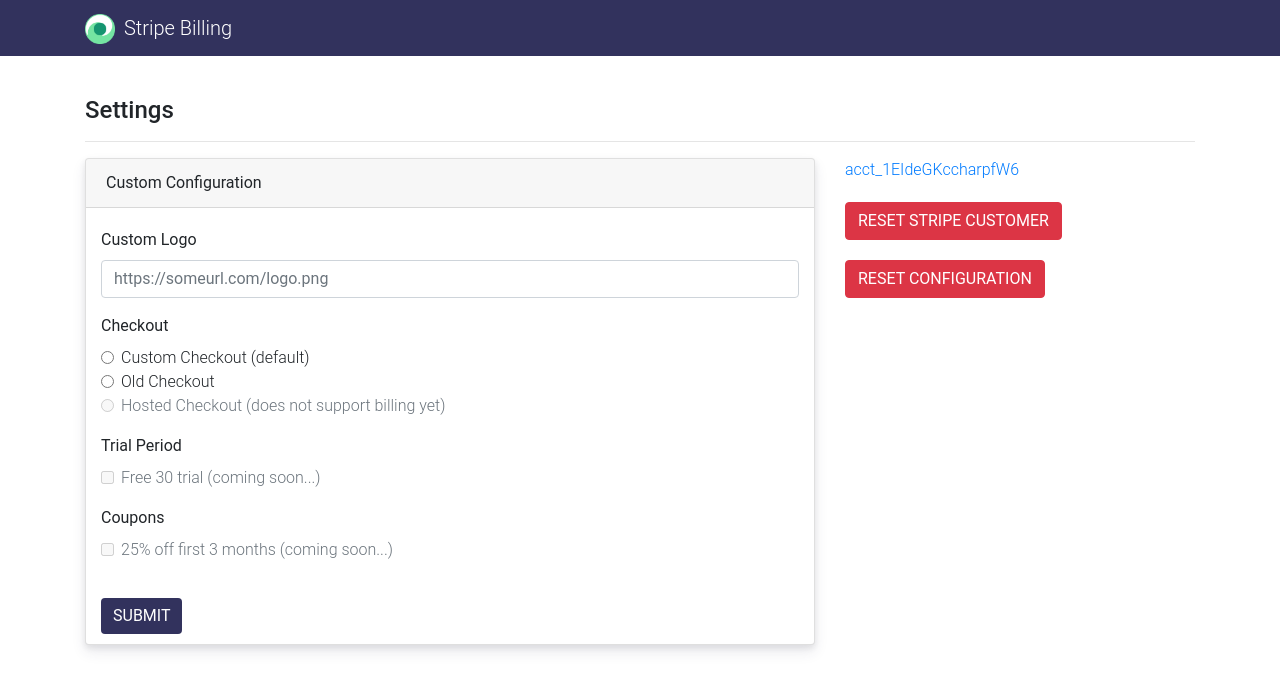
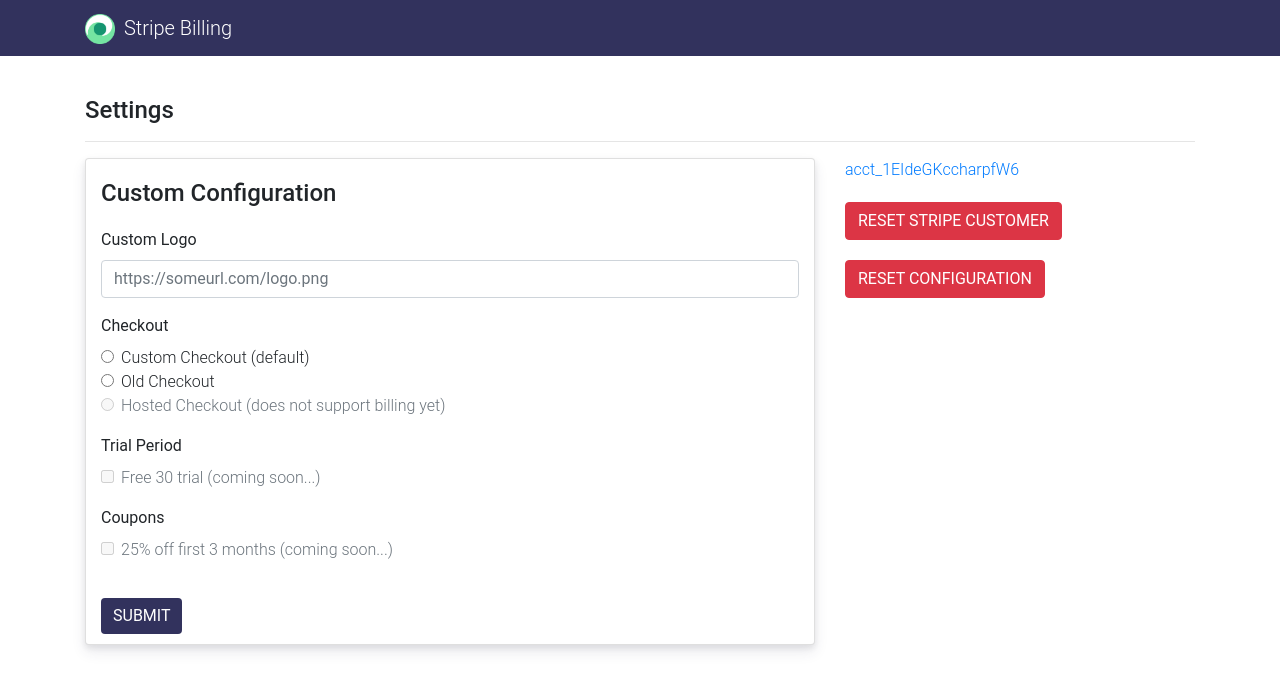
Before and after one commit to mattmitchell6/stockexdata, a Node server app: template views/pages/settings.hbs in a window 1280 px wide. Shown: the top 691 px of the page. Run offline with Node 20, Linux system fonts and the light colour scheme; the template is opened without the code that fills it, so the values that code supplies are empty; some libraries are stand-ins or nearby versions.

Commit message:
margin at bottom of page

```diff
--- a/views/pages/dashboard.hbs
+++ b/views/pages/dashboard.hbs
@@ -37,10 +37,9 @@
     <div class="col col-md-4">
       {{#if subscription}}
         <div class="card">
-          <strong class="card-header">
-            Current Period Usage
-          </strong>
           <div class="container mts mbs">
+            <h5>Current Period Usage</h5>
+
             {{#each upcomingInvoice.lines.data}}
               {{#if_equals this.plan.usage_type "metered"}}
                 <div><strong>Usage:</strong> {{this.quantity}} Units</div>
--- a/views/pages/settings.hbs
+++ b/views/pages/settings.hbs
@@ -12,10 +12,9 @@
       {{> flash_message }}
 
       <div class="card">
-        <strong class="card-header">
-          Custom Configuration
-        </strong>
         <form class="container mbs" action="/settings/configure" method="post">
+
+          <h4 class="mts">Custom Configuration</h4>
 
           <div class="form-group mts">
             <label><strong>Custom Logo</strong></label>
--- a/views/partials/base.hbs
+++ b/views/partials/base.hbs
@@ -11,7 +11,7 @@
     {{/head-block}}
   </head>
 
-  <body>
+  <body class="mbm">
     <nav class="navbar navbar-expand-lg navbar-dark bg-dark">
       <div class="container">
         <button class="navbar-toggler" type="button" data-toggle="collapse" data-target="#navbarTogglerDemo03" aria-controls="navbarTogglerDemo03" aria-expanded="false" aria-label="Toggle navigation">
```
